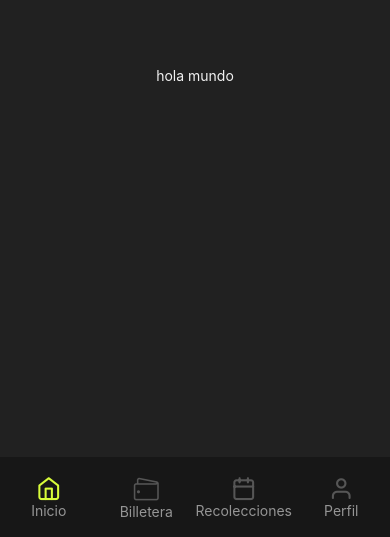
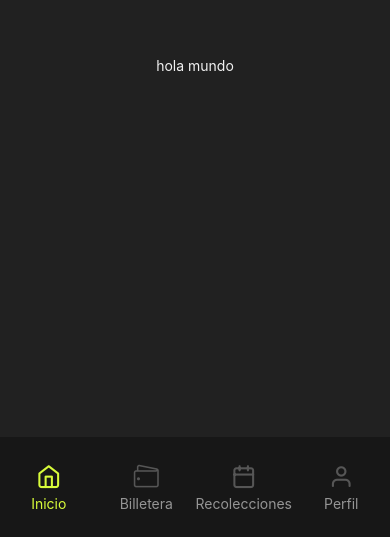
Before and after one commit to lortiz24/PT-mutuaCloneApp, a React Native app: screen /profile in a window 390 px wide. Shown: the part 307-844 px from the top of the page. Built offline with nearby package versions, Linux system fonts and the light colour scheme.

Commit message:
Se añade paddin a los inocos

```diff
--- a/src/components/common/app-bar/AppBar.tsx
+++ b/src/components/common/app-bar/AppBar.tsx
@@ -38,7 +38,7 @@ export const AppBar = () => {
         screenOptions={{
           headerShown: false,
           tabBarStyle: {
-            height: 80,
+            height: 100,
             borderTopWidth: 0,
           },
         }}
@@ -48,10 +48,15 @@ export const AppBar = () => {
           component={HomeView}
           options={{
             title: '',
-            tabBarIcon: ({ color, size }) => (
+            tabBarIcon: ({ color, size, focused }) => (
               <>
-                <IconFeather name="home" size={size} color={color} />
-                <StyleText style={{ color: theme.appBar.textPrimary }}>Inicio</StyleText>
+                <IconFeather name="home" size={size} color={color} style={{ paddingBottom: 5 }} />
+                <StyleText
+                  style={{
+                    color: focused ? theme.appBar.textSecondary : theme.appBar.textPrimary,
+                  }}>
+                  Inicio
+                </StyleText>
               </>
             ),
           }}
@@ -61,10 +66,20 @@ export const AppBar = () => {
           component={WalletView}
           options={{
             title: '',
-            tabBarIcon: ({ color, size }) => (
+            tabBarIcon: ({ color, size, focused }) => (
               <>
-                <SimpleLineIcons name="wallet" size={size} color={color} />
-                <StyleText style={{ color: theme.appBar.textPrimary }}>Billetera</StyleText>
+                <SimpleLineIcons
+                  name="wallet"
+                  size={size}
+                  color={color}
+                  style={{ paddingBottom: 5 }}
+                />
+                <StyleText
+                  style={{
+                    color: focused ? theme.appBar.textSecondary : theme.appBar.textPrimary,
+                  }}>
+                  Billetera
+                </StyleText>
               </>
             ),
           }}
@@ -74,10 +89,20 @@ export const AppBar = () => {
           component={PickupView}
           options={{
             title: '',
-            tabBarIcon: ({ color, size }) => (
+            tabBarIcon: ({ color, size, focused }) => (
               <>
-                <IconFeather name="calendar" size={size} color={color} />
-                <StyleText style={{ color: theme.appBar.textPrimary }}>Recolecciones</StyleText>
+                <IconFeather
+                  name="calendar"
+                  size={size}
+                  color={color}
+                  style={{ paddingBottom: 5 }}
+                />
+                <StyleText
+                  style={{
+                    color: focused ? theme.appBar.textSecondary : theme.appBar.textPrimary,
+                  }}>
+                  Recolecciones
+                </StyleText>
               </>
             ),
           }}
@@ -87,10 +112,15 @@ export const AppBar = () => {
           component={ProfileView}
           options={{
             title: '',
-            tabBarIcon: ({ color, size }) => (
+            tabBarIcon: ({ color, size, focused }) => (
               <>
-                <IconFeather name="user" size={size} color={color} />
-                <StyleText style={{ color: theme.appBar.textPrimary }}>Perfil</StyleText>
+                <IconFeather name="user" size={size} color={color} style={{ paddingBottom: 5 }} />
+                <StyleText
+                  style={{
+                    color: focused ? theme.appBar.textSecondary : theme.appBar.textPrimary,
+                  }}>
+                  Perfil
+                </StyleText>
               </>
             ),
           }}
```
